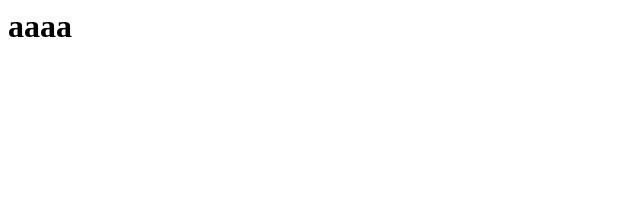
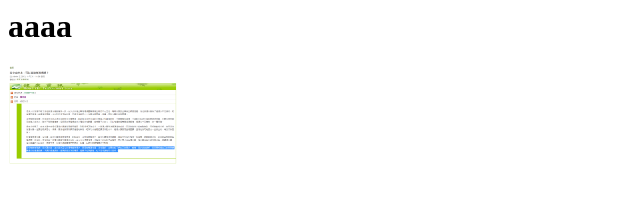
Before and after one commit to salasrew/git-tutorial, a plain HTML site: page index.html in a window 1280 px wide. Shown: the whole page, without its empty margins (0-640 px from the left). Drawn offline with Linux system fonts and the light colour scheme.

Commit message:
add again

```diff
--- a/index.html
+++ b/index.html
@@ -1 +1,3 @@
 <h1>aaaa</h1>
+
+<img src="aa.PNG" height="100">
```
Also changed, not shown: aa.PNG (added).
